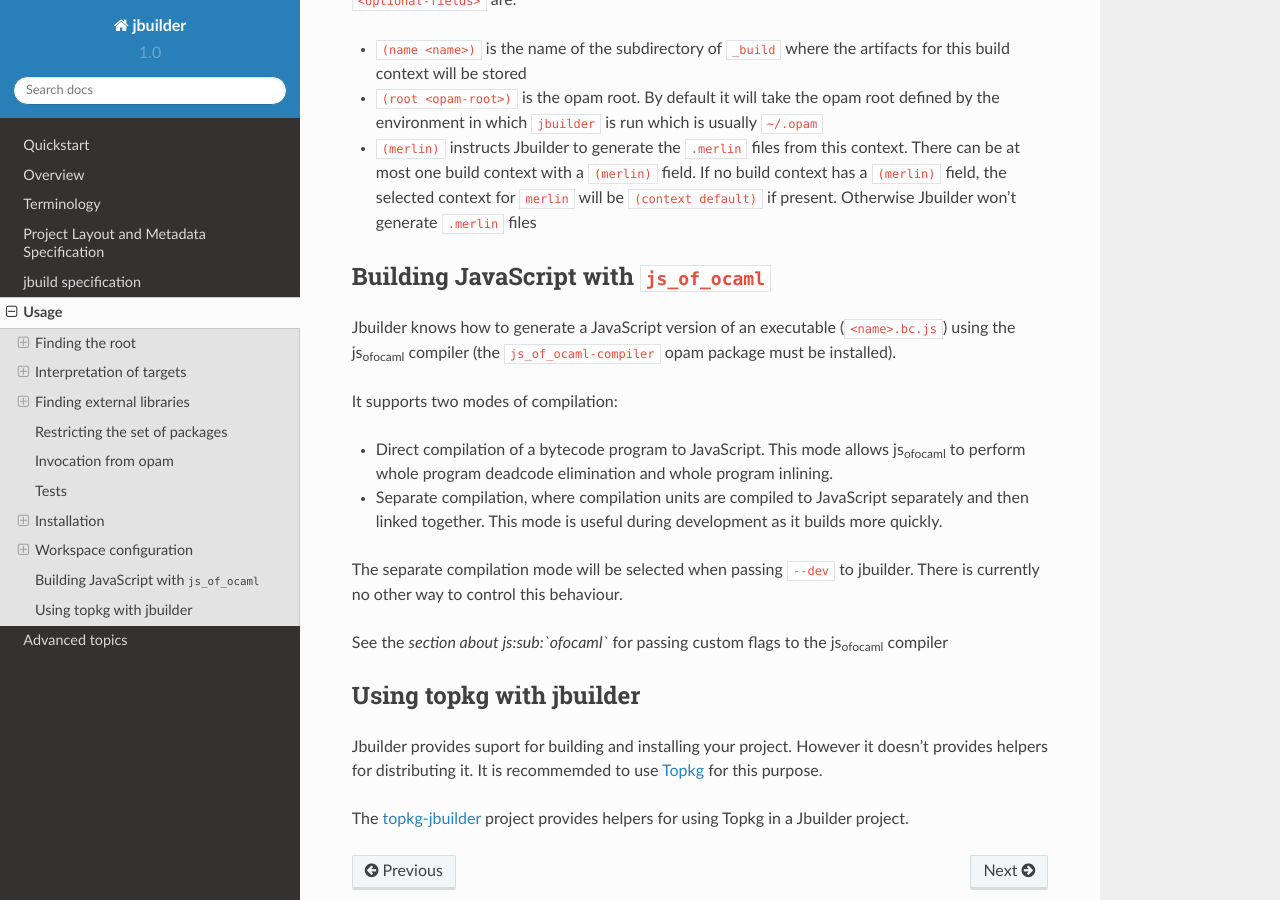
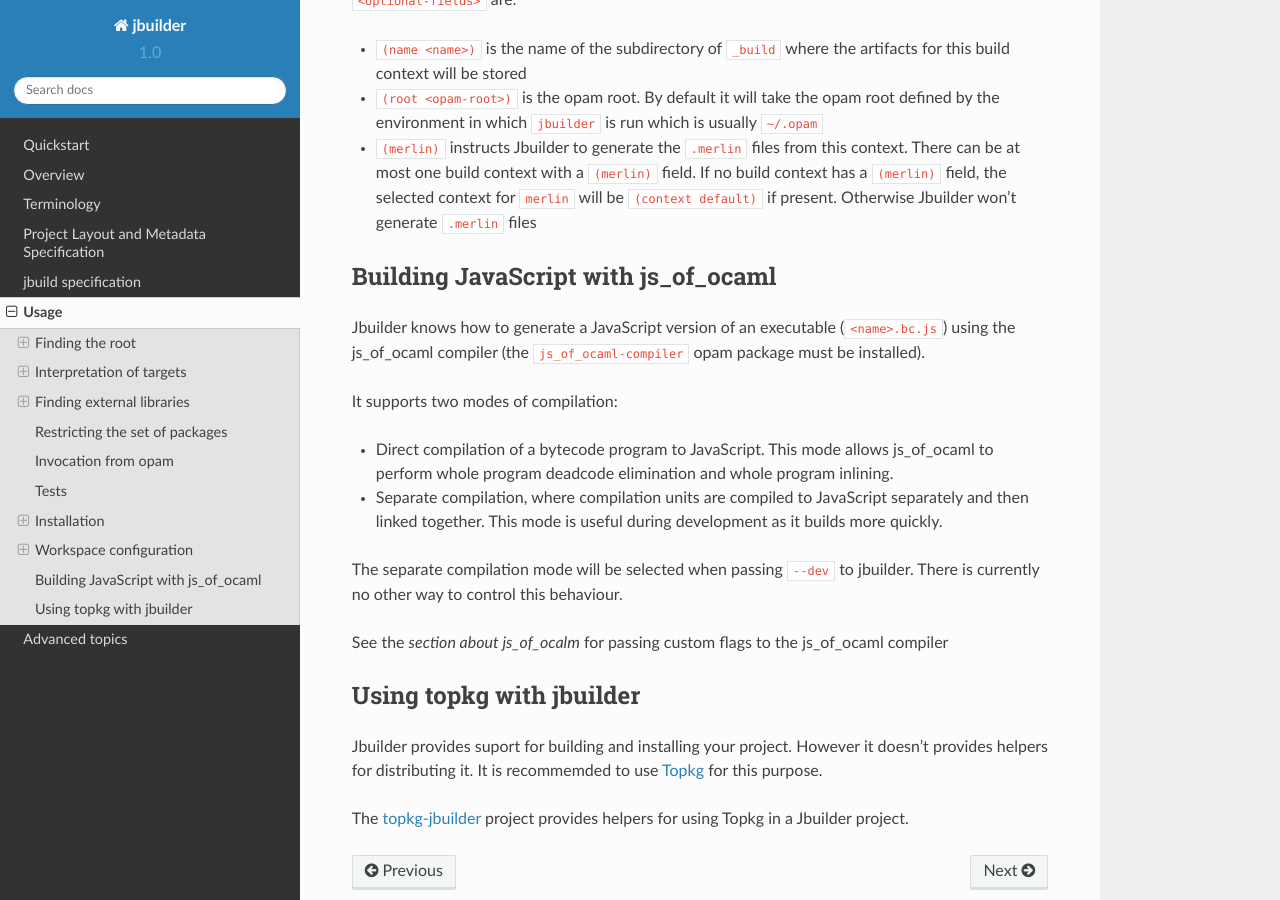
Before and after one commit to rgrinberg/testrtd, a Sphinx documentation site: the page built from doc/usage.rst, in a window 1280 px wide and 900 px high, scrolled down 5832 px. Built offline with Sphinx 7.4.7 and the Read the Docs theme 2.0.0, drawn with Linux system fonts in a browser that asks for light colours.

Commit message:
more fixes

```diff
--- a/doc/usage.rst
+++ b/doc/usage.rst
@@ -316,27 +316,27 @@
    the selected context for ``merlin`` will be ``(context default)``
    if present. Otherwise Jbuilder won't generate ``.merlin`` files
 
-Building JavaScript with ``js_of_ocaml``
-========================================
+Building JavaScript with js_of_ocaml
+====================================
 
 Jbuilder knows how to generate a JavaScript version of an executable
-(``<name>.bc.js``) using the js\ :sub:`ofocaml` compiler (the
-``js_of_ocaml-compiler`` opam package must be installed).
+(``<name>.bc.js``) using the js_of_ocaml compiler (the ``js_of_ocaml-compiler``
+opam package must be installed).
 
 It supports two modes of compilation:
 
--  Direct compilation of a bytecode program to JavaScript. This mode
-   allows js\ :sub:`ofocaml` to perform whole program deadcode
-   elimination and whole program inlining.
--  Separate compilation, where compilation units are compiled to
-   JavaScript separately and then linked together. This mode is useful
-   during development as it builds more quickly.
+- Direct compilation of a bytecode program to JavaScript. This mode allows
+  js_of_ocaml to perform whole program deadcode elimination and whole program
+  inlining.
+- Separate compilation, where compilation units are compiled to JavaScript
+  separately and then linked together. This mode is useful during development as
+  it builds more quickly.
 
 The separate compilation mode will be selected when passing ``--dev`` to
 jbuilder. There is currently no other way to control this behaviour.
 
-See the *section about js\ :sub:`ofocaml`* for passing custom flags to
-the js\ :sub:`ofocaml` compiler
+See the *section about js_of_ocalm* for passing custom flags to the js_of_ocaml
+compiler
 
 Using topkg with jbuilder
 =========================
```
Also changed, not shown: doc/advanced-topics.rst (+5 -5 lines), doc/jbuild.rst (+13 -13 lines).
